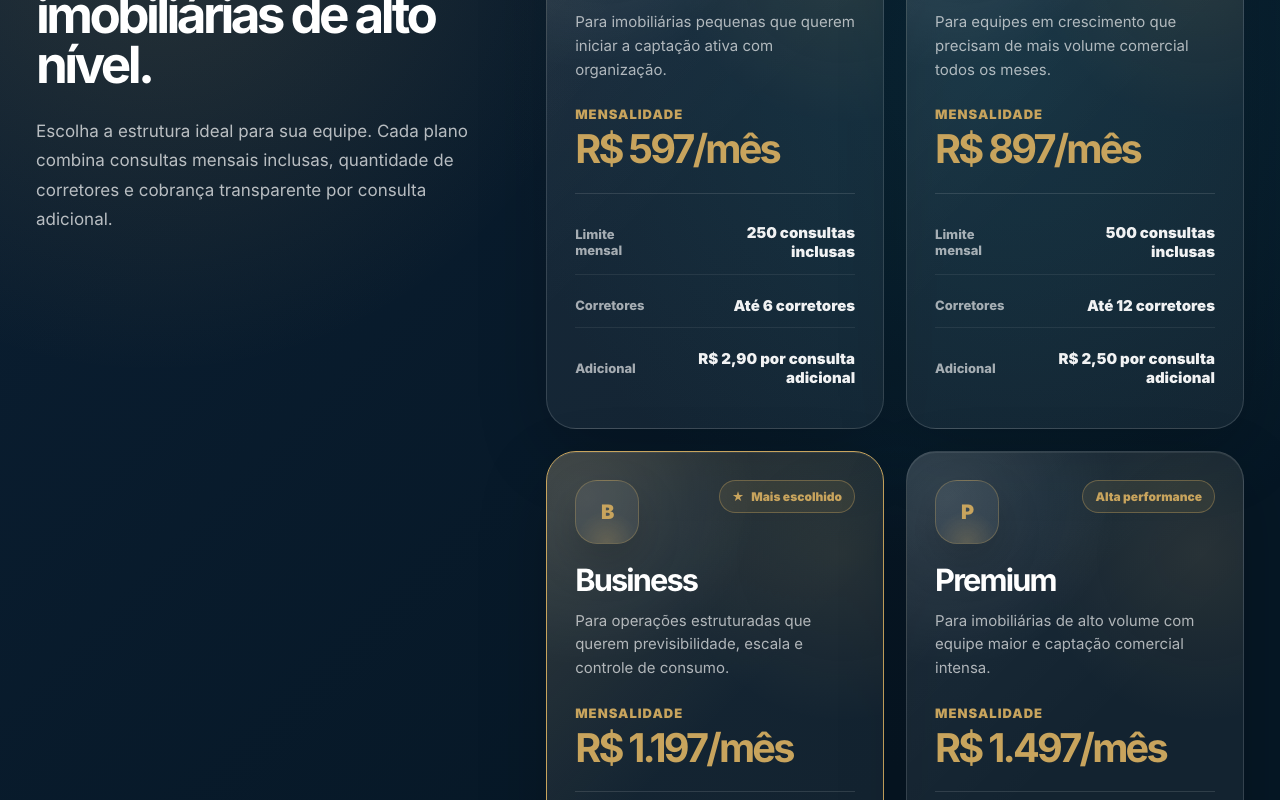
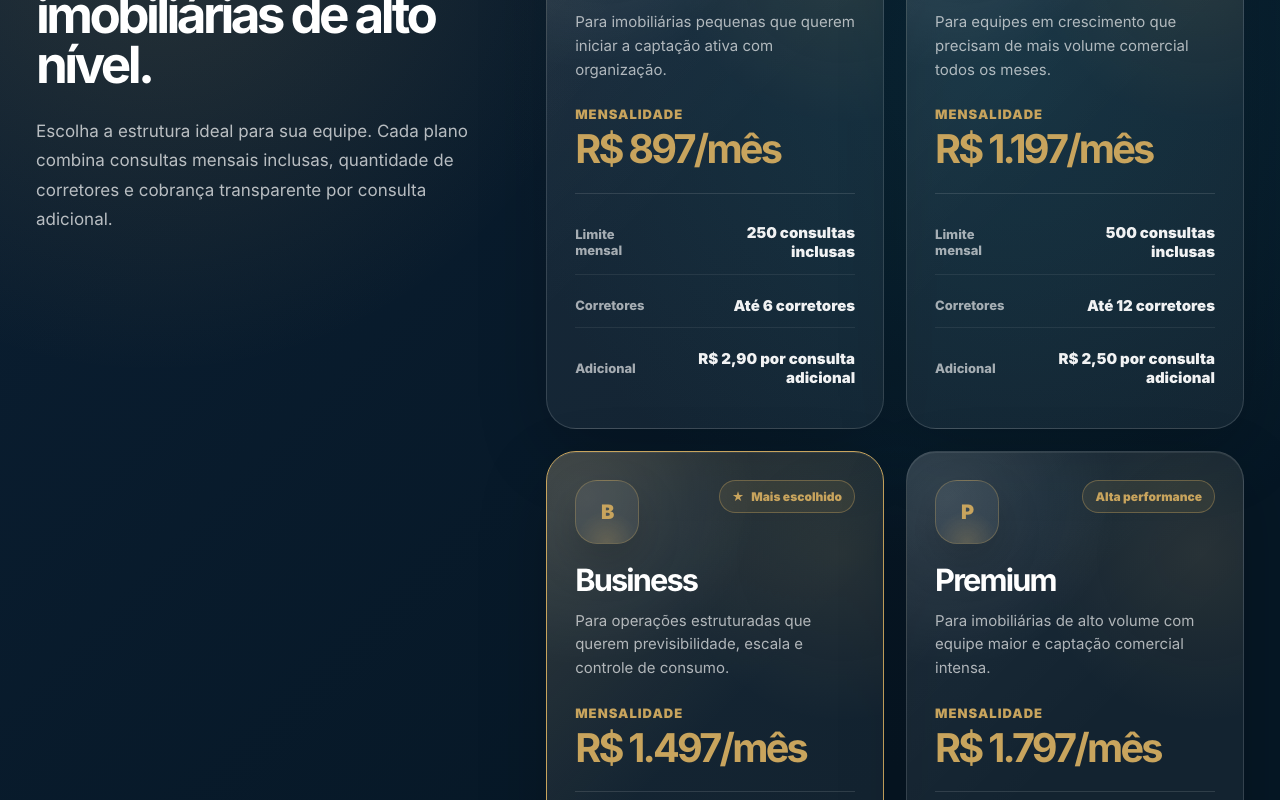
Before and after one commit to EduardoMacena/imovel-pratico, a Next.js app in the folder apps/web-home/: page / in a window 1280 px wide. Shown: the part 4540-5340 px from the top of the page. Built offline with nearby package versions, Linux system fonts and the light colour scheme; no server answers.

Commit message:
fix(web-home): alterando valor do plano

```diff
--- a/apps/web-home/src/app/page.tsx
+++ b/apps/web-home/src/app/page.tsx
@@ -205,7 +205,7 @@ const plans = [
     limit: "250 consultas inclusas",
     brokers: "Até 6 corretores",
     overage: "R$ 2,90 por consulta adicional",
-    price: "R$ 597/mês",
+    price: "R$ 897/mês",
     badge: "Entrada estratégica",
     icon: "S",
   },
@@ -215,7 +215,7 @@ const plans = [
     limit: "500 consultas inclusas",
     brokers: "Até 12 corretores",
     overage: "R$ 2,50 por consulta adicional",
-    price: "R$ 897/mês",
+    price: "R$ 1.197/mês",
     badge: "Crescimento",
     icon: "G",
   },
@@ -225,7 +225,7 @@ const plans = [
     limit: "750 consultas inclusas",
     brokers: "Até 18 corretores",
     overage: "R$ 2,10 por consulta adicional",
-    price: "R$ 1.197/mês",
+    price: "R$ 1.497/mês",
     badge: "Mais escolhido",
     icon: "B",
     featured: true,
@@ -236,7 +236,7 @@ const plans = [
     limit: "1.000 consultas inclusas",
     brokers: "Até 26 corretores",
     overage: "R$ 1,80 por consulta adicional",
-    price: "R$ 1.497/mês",
+    price: "R$ 1.797/mês",
     badge: "Alta performance",
     icon: "P",
   },
```
